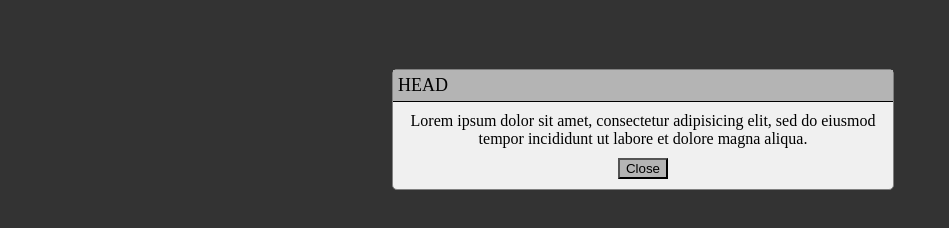
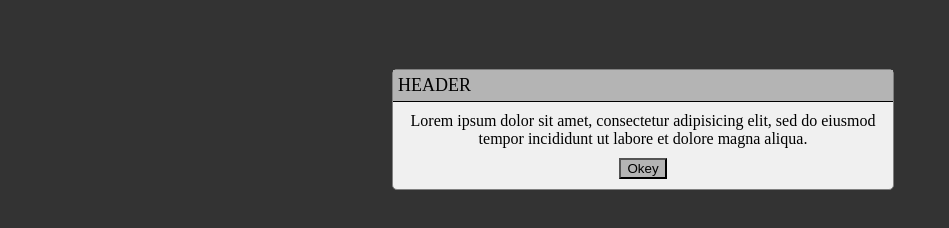
Before and after one commit to LizaBabych/UI-library, a Vue app: page / in a window 1280 px wide. Both pictures are taken after a click on the button "Open modal". Shown: the part 152-380 px from the top of the page, without its empty margins (0-949 px from the left). Built offline with nearby package versions, Linux system fonts and the light colour scheme.

Commit message:
Add slot for content

```diff
--- a/src/components/MyModal.vue
+++ b/src/components/MyModal.vue
@@ -6,10 +6,14 @@
       </slot>
     </div>
     <div class='modal-content' v-if="visible">
-      <div class='modal-head'>{{head}}</div>
-      <div class='modal-body'>{{body}}</div>
+      <div class='modal-head'>
+        <slot name="head">Head</slot>
+      </div>
+      <div class='modal-body'>
+        <slot name="body">Body</slot>
+      </div>
       <div class='modal-footer' @click="closeModal">
-          <button class='close-button'>{{footer}}</button>
+        <slot name="footer">Footer</slot>
       </div>
     </div>
     <div class='modal' v-if='visible' @click='closeModal'></div>
@@ -20,20 +24,6 @@
   import Vue from 'vue';
   export default Vue.extend({
     name: 'MyModal',
-    props: {
-      head: {
-        type: String,
-        default: 'HEAD',
-      },
-      body: {
-        type: String,
-        default: 'Lorem ipsum dolor sit amet, consectetur adipisicing elit, sed do eiusmod tempor incididunt ut labore et dolore magna aliqua.',
-      },
-      footer: {
-        type: String,
-        default: 'Close',
-      },
-    },
     data() {
       return {
         visible: false,
--- a/src/views/Home.vue
+++ b/src/views/Home.vue
@@ -1,7 +1,19 @@
 <template>
   <div>
-    <MyModal v-slot:trigger>
-      <button>Open modal</button>
+    <MyModal>
+      <template #trigger>
+        <button>Open modal</button>
+      </template>
+      <template #head>
+        HEADER
+      </template>
+      <template #body>
+        Lorem ipsum dolor sit amet,
+        consectetur adipisicing elit, sed do eiusmod tempor incididunt ut labore et dolore magna aliqua.
+      </template>
+      <template #footer>
+        <button>Okey</button>
+      </template>
     </MyModal>
   </div>
 </template>
```
